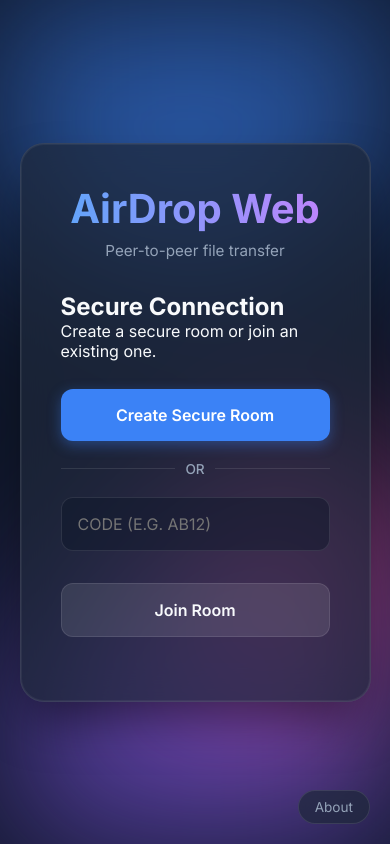
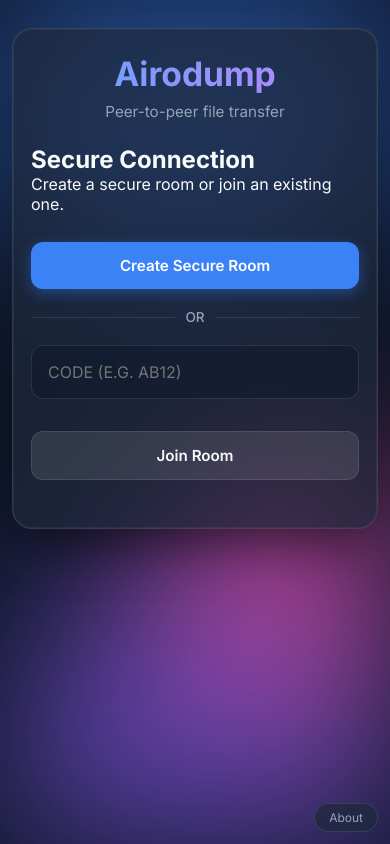
Before and after one commit to userprivateltd-collab/P2P-WEB, a website: page public/index.html in a window 390 px wide. Drawn offline with Linux system fonts and the light colour scheme.

Commit message:
feat: rename to Airodump, add favicon, reload button, responsive CSS, and verify 2-way file transfers

```diff
--- a/public/app.js
+++ b/public/app.js
@@ -23,6 +23,7 @@ const progressBar = document.getElementById('progress-bar');
 const progressPercentage = document.getElementById('progress-percentage');
 const downloadContainer = document.getElementById('download-container');
 const downloadLink = document.getElementById('download-link');
+const reloadBtn = document.getElementById('reload-btn');
 
 let peer = null;
 let dataConnection = null;
@@ -332,6 +333,12 @@ copyBtn.addEventListener('click', () => {
     setTimeout(() => { copyBtn.innerText = '📋'; }, 2000);
 });
 
+if (reloadBtn) {
+    reloadBtn.addEventListener('click', () => {
+        window.location.reload();
+    });
+}
+
 function generateRoomCode() {
     const letters = 'ABCDEFGHIJKLMNOPQRSTUVWXYZ';
     const numbers = '0123456789';
--- a/public/index.html
+++ b/public/index.html
@@ -3,7 +3,8 @@
 <head>
     <meta charset="UTF-8">
     <meta name="viewport" content="width=device-width, initial-scale=1.0">
-    <title>P2P Transfer</title>
+    <title>Airodump - P2P Transfer</title>
+    <link rel="icon" type="image/svg+xml" href="favicon.svg">
     <link rel="stylesheet" href="style.css">
     <link href="https://fonts.googleapis.com/css2?family=Inter:wght@400;500;600;700&display=swap" rel="stylesheet">
 </head>
@@ -16,7 +17,7 @@
 
     <div class="glass-container">
         <header>
-            <h1>AirDrop <span>Web</span></h1>
+            <h1>Airo<span>dump</span></h1>
             <p>Peer-to-peer file transfer</p>
         </header>
 
@@ -84,6 +85,7 @@
             <div id="download-container" class="hidden mt-4">
                 <p>File received successfully!</p>
                 <a id="download-link" class="secondary-btn" download>Download File</a>
+                <button id="reload-btn" class="secondary-btn" style="margin-top: 10px;">🔄 Reload / New Session</button>
             </div>
         </div>
     </div>
--- a/public/style.css
+++ b/public/style.css
@@ -417,3 +417,50 @@ input[type="text"]:focus {
     background: rgba(30, 41, 59, 0.9);
     border-color: var(--accent);
 }
+
+/* Responsive Optimizations for Mobile & Tablets */
+@media (max-width: 600px) {
+    body {
+        padding: 16px 12px;
+        align-items: flex-start;
+    }
+
+    .glass-container {
+        padding: 24px 18px;
+        width: 100%;
+        max-width: 100%;
+        border-radius: 20px;
+        margin-top: 12px;
+        margin-bottom: 60px;
+    }
+
+    header {
+        margin-bottom: 24px;
+    }
+
+    header h1 {
+        font-size: 2.1rem;
+    }
+
+    #generated-code {
+        font-size: 1.6rem;
+        padding: 8px 16px;
+        letter-spacing: 3px;
+    }
+
+    .upload-area {
+        padding: 28px 16px;
+    }
+
+    .primary-btn, .secondary-btn {
+        padding: 14px;
+        font-size: 0.95rem;
+    }
+
+    .about-btn {
+        bottom: 12px;
+        right: 12px;
+        padding: 6px 14px;
+        font-size: 0.75rem;
+    }
+}
```
Also changed, not shown: public/favicon.svg (added).
